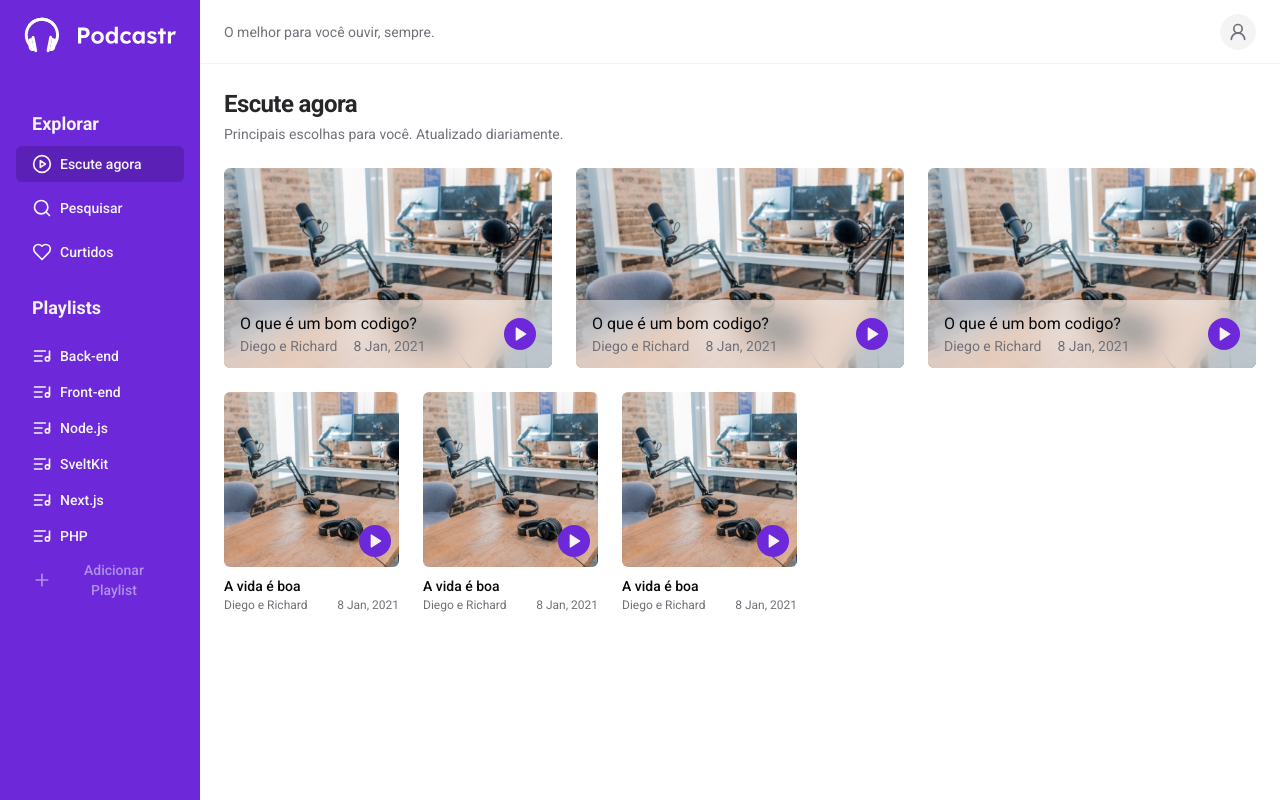
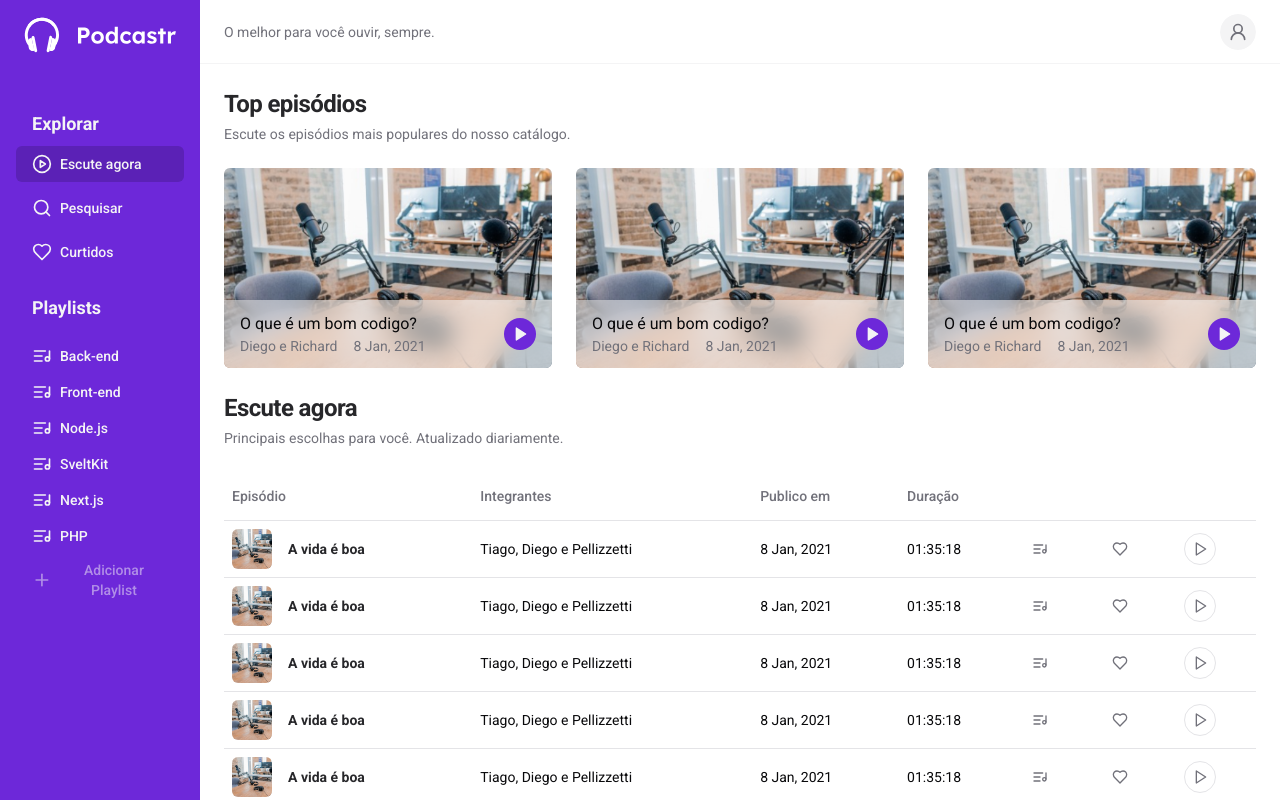
Before and after one commit to henrique1501/podcastr, a Next.js app in the folder web/: page /home in a window 1280 px wide. Shown: the top 800 px of the page. Built offline with nearby package versions, Linux system fonts and the light colour scheme.

Commit message:
component: table restored

```diff
--- a/web/src/app/(app)/home/components/episode-card.tsx
+++ b/web/src/app/(app)/home/components/episode-card.tsx
@@ -3,7 +3,7 @@ import { EpisodePlayButton } from './episode-play-button'
 
 export function EpisodeCard() {
   return (
-    <div className="relative space-y-3">
+    <div className="relative space-y-3 w-[175px]">
       <Image
         src="/podcast-1.png"
         alt="podcast-1"
--- /dev/null
+++ b/web/src/app/(app)/home/components/episodes-carousel.tsx
@@ -0,0 +1,22 @@
+'use client'
+
+import {
+  Carousel,
+  CarouselContent,
+  CarouselItem,
+} from '@/components/ui/carousel'
+import { EpisodeCard } from './episode-card'
+
+export function EpisodesCarousel() {
+  return (
+    <Carousel className="max-w-full">
+      <CarouselContent>
+        {Array.from({ length: 15 }).map((_, i) => (
+          <CarouselItem key={i}>
+            <EpisodeCard />
+          </CarouselItem>
+        ))}
+      </CarouselContent>
+    </Carousel>
+  )
+}
--- a/web/src/app/(app)/home/page.tsx
+++ b/web/src/app/(app)/home/page.tsx
@@ -1,9 +1,35 @@
-import { EpisodeCard } from './components/episode-card'
+import {
+  Table,
+  TableBody,
+  TableCell,
+  TableHead,
+  TableHeader,
+  TableRow,
+} from '@/components/ui/table'
+import { Heart, ListMusic, Play } from 'lucide-react'
+import Image from 'next/image'
+import Link from 'next/link'
+import { PlayButton } from './components/play-button'
 import { TopEpisodeCard } from './components/top-episode-card'
 
 export default function Home() {
   return (
-    <section className="p-6">
+    <section className="space-y-6 p-6">
+      <div className="space-y-1">
+        <h1 className="text-2xl text-zinc-800 font-semibold tracking-tight">
+          Top episódios
+        </h1>
+        <p className="text-sm text-muted-foreground">
+          Escute os episódios mais populares do nosso catálogo.
+        </p>
+      </div>
+
+      <div className="flex gap-6">
+        <TopEpisodeCard />
+        <TopEpisodeCard />
+        <TopEpisodeCard />
+      </div>
+
       <div className="space-y-1">
         <h1 className="text-2xl text-zinc-800 font-semibold tracking-tight">
           Escute agora
@@ -13,19 +39,6 @@ export default function Home() {
         </p>
       </div>
 
-      <div className="mt-6 flex gap-6">
-        <TopEpisodeCard />
-        <TopEpisodeCard />
-        <TopEpisodeCard />
-      </div>
-
-      <div className="mt-6 flex gap-6">
-        <EpisodeCard />
-        <EpisodeCard />
-        <EpisodeCard />
-      </div>
-
-      {/* <div className="mt-10">
       <Table>
         <TableHeader>
           <TableRow>
@@ -42,7 +55,10 @@ export default function Home() {
           {Array.from({ length: 10 }).map((_, i) => (
             <TableRow key={i}>
               <TableCell>
-                  <div className="flex items-center gap-4">
+                <Link
+                  href="/episodes/123"
+                  className="flex items-center gap-4 hover:underline"
+                >
                   <Image
                     src="/podcast-1.png"
                     alt="podcast-1"
@@ -53,7 +69,7 @@ export default function Home() {
                   <span className="font-semibold text-zinc-800">
                     A vida é boa
                   </span>
-                  </div>
+                </Link>
               </TableCell>
               <TableCell>Tiago, Diego e Pellizzetti</TableCell>
               <TableCell>8 Jan, 2021</TableCell>
@@ -77,7 +93,6 @@ export default function Home() {
           ))}
         </TableBody>
       </Table>
-      </div> */}
     </section>
   )
 }
```
Lines whose indentation alone changed are shown as unchanged.
